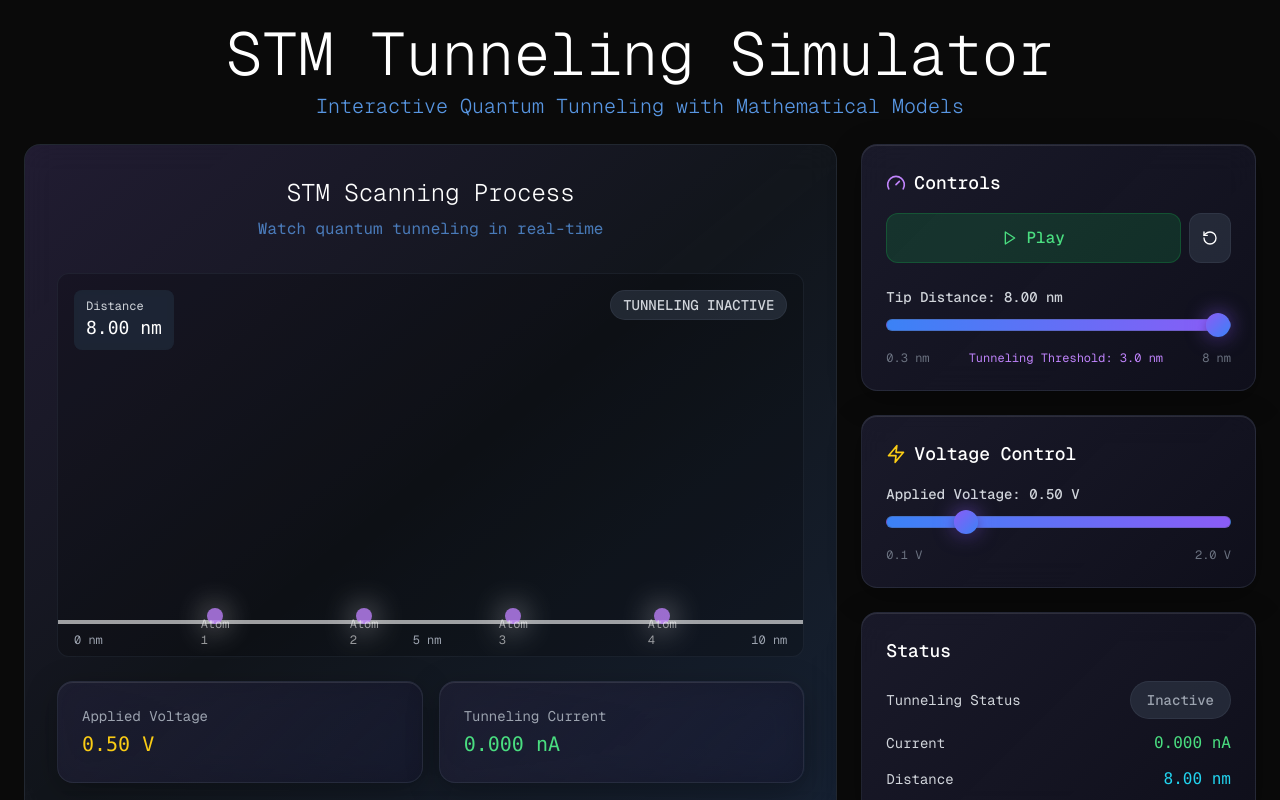
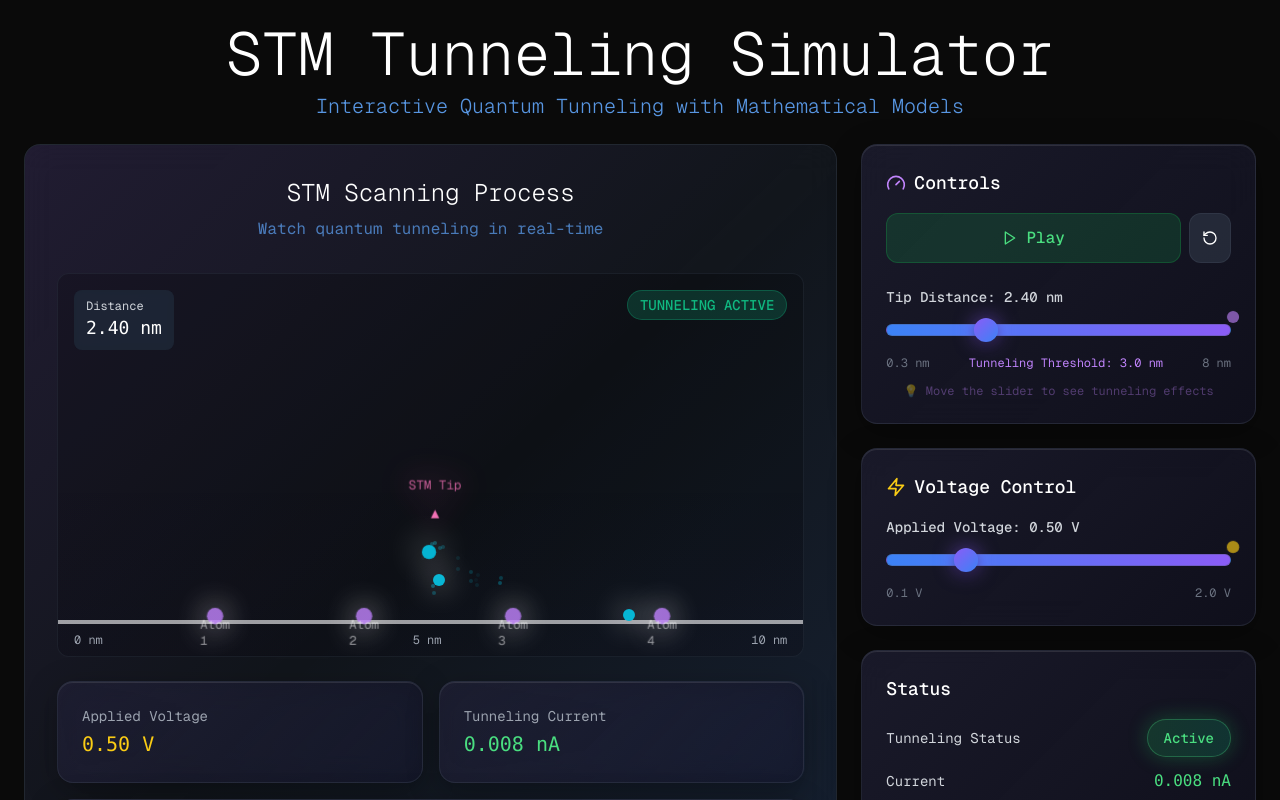
Before and after one commit to tysongreenan/STM_Tunneling_Animation, a Next.js app: page / in a window 1280 px wide. Shown: the top 800 px of the page. Built offline with nearby package versions, Linux system fonts and the light colour scheme.

Commit message:
Set default tip distance to 2.4nm and add gentle animations to guide user interaction

```diff
--- a/app/page.tsx
+++ b/app/page.tsx
@@ -11,7 +11,7 @@ import MathVisualization from '@/components/MathVisualization'
 
 export default function Home() {
   const [isPlaying, setIsPlaying] = useState(false)
-  const [distance, setDistance] = useState(8.0)
+  const [distance, setDistance] = useState(2.4)
   const [voltage, setVoltage] = useState(0.5)
   const [showInfo, setShowInfo] = useState(false)
   const [showControls, setShowControls] = useState(true)
--- a/components/ControlPanel.tsx
+++ b/components/ControlPanel.tsx
@@ -73,6 +73,7 @@ export default function ControlPanel({
           <label className="block text-sm font-medium text-gray-300" htmlFor="distance-slider">
             Tip Distance: {distance.toFixed(2)} nm
           </label>
+          <div className="relative">
             <input
               id="distance-slider"
               type="range"
@@ -87,11 +88,38 @@ export default function ControlPanel({
               aria-valuemax={maxDistance}
               aria-valuenow={distance}
             />
+            {/* Gentle pulse animation to guide users */}
+            <motion.div
+              className="absolute -top-2 -right-2 w-3 h-3 bg-purple-400 rounded-full"
+              animate={{
+                scale: [1, 1.2, 1],
+                opacity: [0.6, 1, 0.6]
+              }}
+              transition={{
+                duration: 2,
+                repeat: Infinity,
+                ease: "easeInOut"
+              }}
+            />
+          </div>
           <div className="flex justify-between text-xs text-gray-500">
             <span>{minDistance} nm</span>
             <span className="text-purple-400">Tunneling Threshold: 3.0 nm</span>
             <span>{maxDistance} nm</span>
           </div>
+          <motion.div
+            className="text-xs text-purple-400/70 text-center mt-2"
+            animate={{
+              opacity: [0.5, 1, 0.5]
+            }}
+            transition={{
+              duration: 3,
+              repeat: Infinity,
+              ease: "easeInOut"
+            }}
+          >
+            💡 Move the slider to see tunneling effects
+          </motion.div>
         </div>
       </div>
 
@@ -106,6 +134,7 @@ export default function ControlPanel({
           <label className="block text-sm font-medium text-gray-300" htmlFor="voltage-slider">
             Applied Voltage: {voltage.toFixed(2)} V
           </label>
+          <div className="relative">
             <input
               id="voltage-slider"
               type="range"
@@ -120,6 +149,21 @@ export default function ControlPanel({
               aria-valuemax={2.0}
               aria-valuenow={voltage}
             />
+            {/* Gentle pulse animation to guide users */}
+            <motion.div
+              className="absolute -top-2 -right-2 w-3 h-3 bg-yellow-400 rounded-full"
+              animate={{
+                scale: [1, 1.2, 1],
+                opacity: [0.6, 1, 0.6]
+              }}
+              transition={{
+                duration: 2.5,
+                repeat: Infinity,
+                ease: "easeInOut",
+                delay: 0.5
+              }}
+            />
+          </div>
           <div className="flex justify-between text-xs text-gray-500">
             <span>0.1 V</span>
             <span>2.0 V</span>
```
Lines whose indentation alone changed are shown as unchanged.
